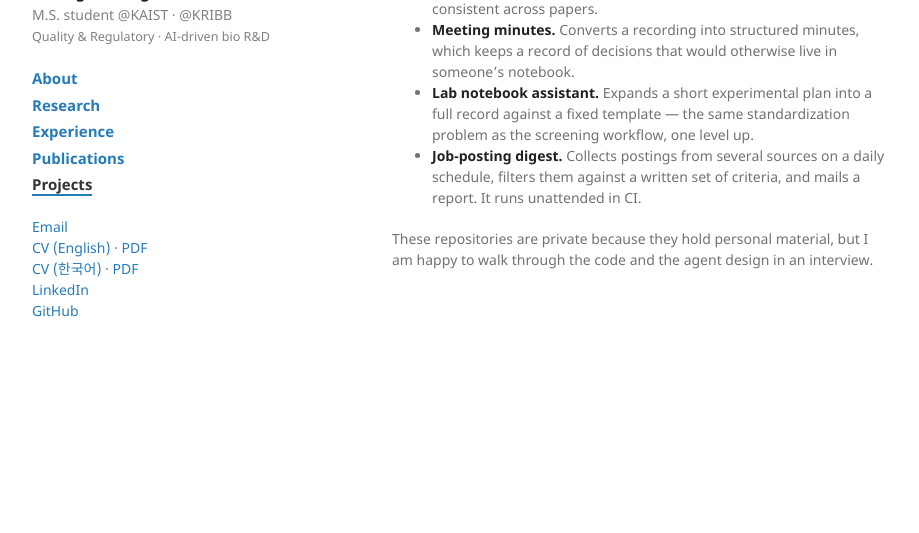
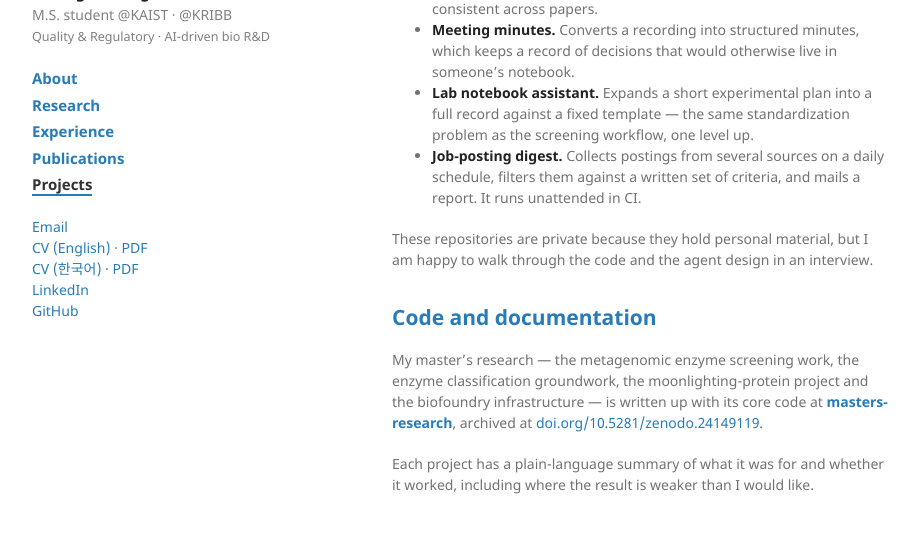
Before and after one commit to TinyKRex/tinykrex.github.io, a Jekyll site: the page built from projects.md, in a window 1280 px wide and 900 px high, scrolled down 849 px, cut to the strip 335-868 px from the top of the window. Shown: the whole strip, without its empty margins (178-1097 px from the left). Built offline with Jekyll 4.4.1, drawn with Linux system fonts in a browser that asks for light colours; before the commit the page ends 1524 px from its top, so only the background shows below that.

Commit message:
Link the masters-research repository and its Zenodo DOI

```diff
--- a/projects.md
+++ b/projects.md
@@ -52,3 +52,14 @@ I have been moving them into agents that run the same way every time.
 
 These repositories are private because they hold personal material, but I am happy to walk through
 the code and the agent design in an interview.
+
+## Code and documentation
+
+My master's research — the metagenomic enzyme screening work, the enzyme classification
+groundwork, the moonlighting-protein project and the biofoundry infrastructure — is written up
+with its core code at
+**[masters-research](https://github.com/TinyKRex/masters-research)**, archived at
+[doi.org/10.5281/zenodo.24149119](https://doi.org/10.5281/zenodo.24149119).
+
+Each project has a plain-language summary of what it was for and whether it worked, including
+where the result is weaker than I would like.
```
Also changed, not shown: cv-kr.html (+7 -0 lines), cv.html (+7 -0 lines), index.md (+1 -0 lines), research.md (+1 -0 lines).
